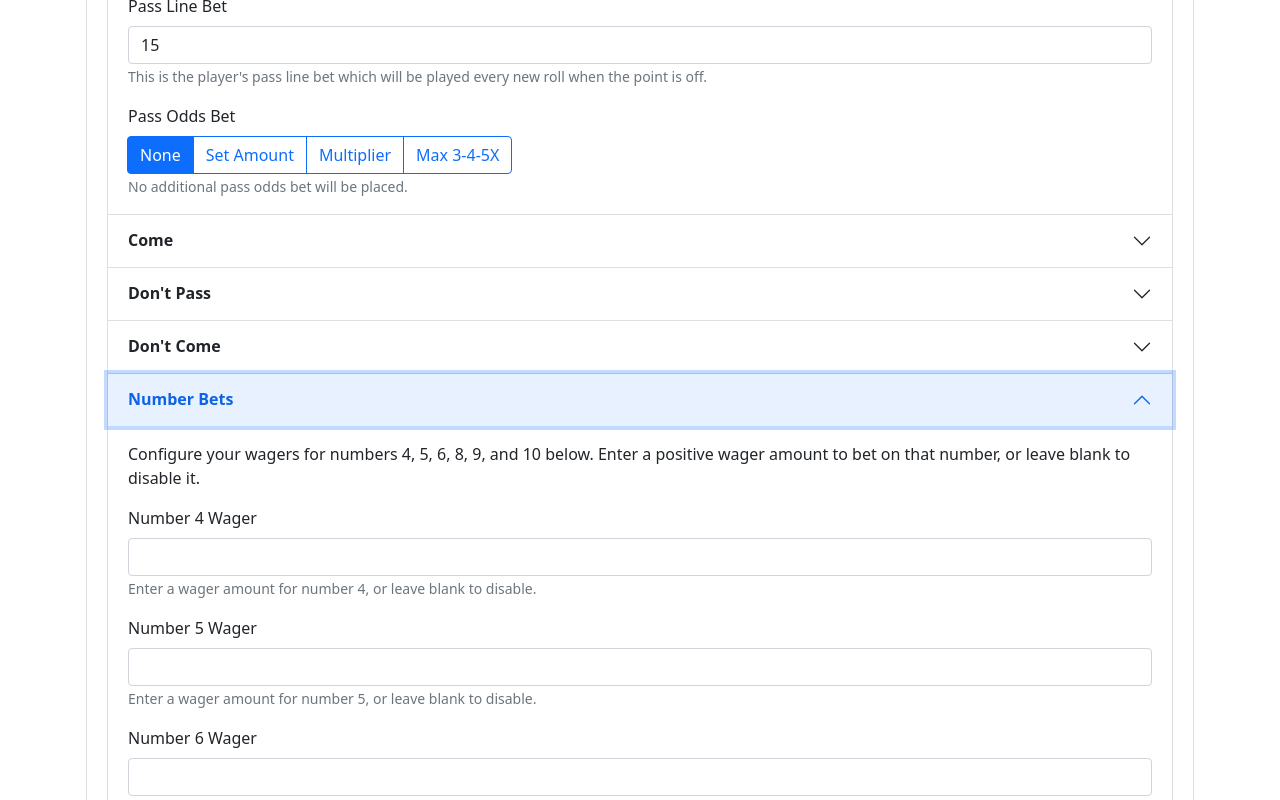
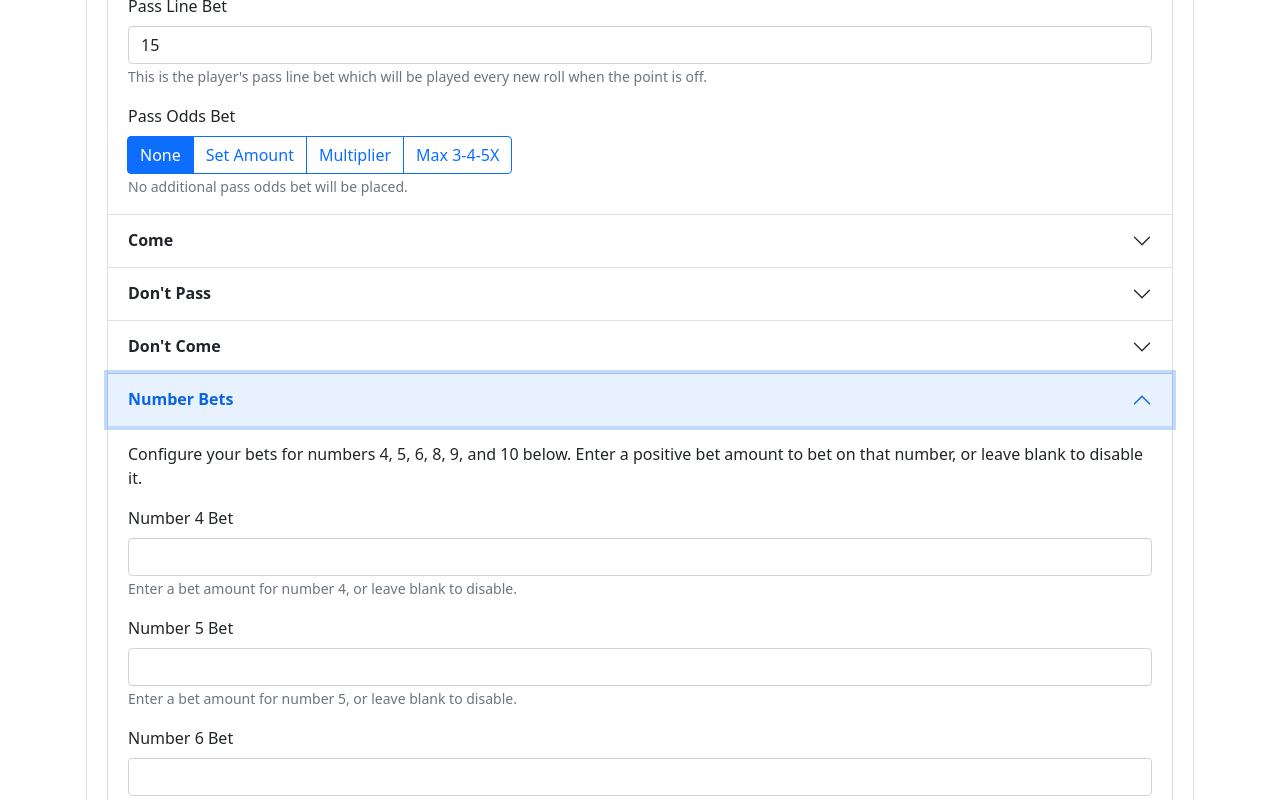
Before and after one commit to jakekarnes42/craps-simulator, a React (Create React App) app: page / in a window 1280 px wide. Both pictures are taken after a click on the button "Number Bets". Shown: the part 1027-1827 px from the top of the page. Built offline with nearby package versions, Linux system fonts and the light colour scheme.

Commit message:
Standardizing on 'bet' rather than 'wager'

```diff
--- a/src/components/configuration/NumberBetsConfiguration.tsx
+++ b/src/components/configuration/NumberBetsConfiguration.tsx
@@ -22,17 +22,17 @@ export const NumberBetsConfiguration = ({
 
   function getNumberBetHelpText(num: 4 | 5 | 6 | 8 | 9 | 10, userValue: number | null): JSX.Element | string {
     if (!userValue || userValue <= 0) {
-      return `Enter a wager amount for number ${num}, or leave blank to disable.`;
+      return `Enter a bet amount for number ${num}, or leave blank to disable.`;
     }
     if (!configuration.avoidRounding) {
       // Normal text
-      return `Enter the wager amount for number ${num}. Leave blank to skip betting on ${num}.`;
+      return `Enter the bet amount for number ${num}. Leave blank to skip betting on ${num}.`;
     } else {
       // “Avoid rounding” is on → show the "adjusted" bet:
       const actualBet = calculateNumberBetAvoidRounding(userValue, num);
       return (
         <>
-          <p className='mb-1'>Enter the wager amount for number {num}. (Avoid Rounding is enabled.)</p>
+          <p className='mb-1'>Enter the bet amount for number {num}. (Avoid Rounding is enabled.)</p>
           {
             actualBet === userValue
               ? <small>No adjustment needed. The bet remains ${userValue}.</small>
@@ -48,13 +48,13 @@ export const NumberBetsConfiguration = ({
       <Accordion.Header>Number Bets</Accordion.Header>
       <Accordion.Body>
         <p>
-          Configure your wagers for numbers 4, 5, 6, 8, 9, and 10 below.
-          Enter a positive wager amount to bet on that number, or leave blank to disable it.
+          Configure your bets for numbers 4, 5, 6, 8, 9, and 10 below.
+          Enter a positive bet amount to bet on that number, or leave blank to disable it.
         </p>
 
         <NumericInput
           controlId="numberBet4"
-          label="Number 4 Wager"
+          label="Number 4 Bet"
           value={configuration.numberBet4}
           helpText={getNumberBetHelpText(4, configuration.numberBet4)}
           isValid={true}
@@ -68,7 +68,7 @@ export const NumberBetsConfiguration = ({
         />
         <NumericInput
           controlId="numberBet5"
-          label="Number 5 Wager"
+          label="Number 5 Bet"
           value={configuration.numberBet5}
           helpText={getNumberBetHelpText(5, configuration.numberBet5)}
           isValid={true}
@@ -82,7 +82,7 @@ export const NumberBetsConfiguration = ({
         />
         <NumericInput
           controlId="numberBet6"
-          label="Number 6 Wager"
+          label="Number 6 Bet"
           value={configuration.numberBet6}
           helpText={getNumberBetHelpText(6, configuration.numberBet6)}
           isValid={true}
@@ -96,7 +96,7 @@ export const NumberBetsConfiguration = ({
         />
         <NumericInput
           controlId="numberBet8"
-          label="Number 8 Wager"
+          label="Number 8 Bet"
           value={configuration.numberBet8}
           helpText={getNumberBetHelpText(8, configuration.numberBet8)}
           isValid={true}
@@ -110,7 +110,7 @@ export const NumberBetsConfiguration = ({
         />
         <NumericInput
           controlId="numberBet9"
-          label="Number 9 Wager"
+          label="Number 9 Bet"
           value={configuration.numberBet9}
           helpText={getNumberBetHelpText(9, configuration.numberBet9)}
           isValid={true}
@@ -124,7 +124,7 @@ export const NumberBetsConfiguration = ({
         />
         <NumericInput
           controlId="numberBet10"
-          label="Number 10 Wager"
+          label="Number 10 Bet"
           value={configuration.numberBet10}
           helpText={getNumberBetHelpText(10, configuration.numberBet10)}
           isValid={true}
@@ -162,7 +162,7 @@ export const NumberBetsConfiguration = ({
         <BooleanSwitchInput
           id="omitNumberBetOnPoint"
           label="Omit Number Bet on the Point Number"
-          helpText="If enabled, a wager will not be placed on a number if it matches the current point."
+          helpText="If enabled, a bet will not be placed on a number if it matches the current point."
           value={configuration.omitNumberBetOnPoint}
           onChange={(newValue: boolean) => {
             setConfiguration(configuration.setOmitNumberBetOnPoint(newValue));
--- a/src/components/simulation/SingleGameRollDisplay.tsx
+++ b/src/components/simulation/SingleGameRollDisplay.tsx
@@ -75,11 +75,11 @@ const representNewBets = (newBets: PlacedBet[], newBankroll: number): ReactNode
 /**
  * Calculates the press details for a winning NUMBER_BET.
  *
- * This helper computes, based on the original wager, the win (payout),
+ * This helper computes, based on the original bet, the win (payout),
  * the bet number, and the chosen press strategy, how much of the win is
  * reinvested into the bet (pressIncrease) and how much is returned to the bankroll.
  *
- * @param originalBet - The initial wager for the bet.
+ * @param originalBet - The initial bet for the bet.
  * @param payoff - The win payout (amount won) for the bet.
  * @param betNumber - The number the bet is placed on (4,5,6,8,9,10).
  * @param pressStrategy - The chosen press strategy.
@@ -211,7 +211,7 @@ export const SingleGameRollDisplay = ({ result }: SingleGameRollDisplayProps) =>
         : ` (Wins: ${nb.winCount})`;
       return (
         <li key={i}>
-          <strong>Number Bet ({nb.number}){!numberBetsActive ? ' (Off)' : ''}:</strong> ${nb.wager}{pressInfo}
+          <strong>Number Bet ({nb.number}){!numberBetsActive ? ' (Off)' : ''}:</strong> ${nb.bet}{pressInfo}
         </li>
       );
     });
--- a/src/game/GameState.ts
+++ b/src/game/GameState.ts
@@ -21,7 +21,7 @@ export interface ComeBet extends Bet {
 
 export interface NumberBet {
     number: 4 | 5 | 6 | 8 | 9 | 10;
-    wager: number;
+    bet: number;
     winCount: number; //Tracks how many times this particular number bet has won consecutively.
 }
 
--- a/src/game/Session.ts
+++ b/src/game/Session.ts
@@ -419,7 +419,7 @@ function placeNewNumberBetsForCycle(
         }
         if (canPlaceBet(bankroll, amountWithRounding, cfg.bankrollMinimum)) {
             bankroll -= amountWithRounding;
-            currentBets.numberBets.push({ number, wager: amountWithRounding, winCount: 0 });
+            currentBets.numberBets.push({ number, bet: amountWithRounding, winCount: 0 });
             newBets.push({ type: BetType.NUMBER_BET, bet: amountWithRounding, number });
         }
     }
@@ -893,7 +893,7 @@ function resolveNumberBets(
     if (roll === 7) {
         for (const nb of currentBets.numberBets) {
             resolvedBets.push({
-                placedBet: { type: BetType.NUMBER_BET, bet: nb.wager, number: nb.number },
+                placedBet: { type: BetType.NUMBER_BET, bet: nb.bet, number: nb.number },
                 outcome: BetOutcome.LOSS,
                 payout: 0
             });
@@ -907,11 +907,11 @@ function resolveNumberBets(
         if (roll === nb.number) {
             // The bet won:
             // 1) calculate payoff based on standard place/buy rules
-            const payoff = calculateNumberBetPayoff(nb.wager, nb.number, cfg.rounding);
+            const payoff = calculateNumberBetPayoff(nb.bet, nb.number, cfg.rounding);
 
             // 2) apply press strategy to see how much goes back onto the bet
             const { updatedBetSize, netToBankroll } = applyPressStrategy(
-                nb.wager,
+                nb.bet,
                 payoff,
                 nb.number,
                 cfg.pressStrategy
@@ -930,7 +930,7 @@ function resolveNumberBets(
                 bankroll += updatedBetSize;
 
                 resolvedBets.push({
-                    placedBet: { type: BetType.NUMBER_BET, bet: nb.wager, number: nb.number },
+                    placedBet: { type: BetType.NUMBER_BET, bet: nb.bet, number: nb.number },
                     outcome: BetOutcome.WIN,
                     payout: payoff,
                 });
@@ -938,10 +938,10 @@ function resolveNumberBets(
                 cashedOut.push(nb.number);
             } else {
                 // Remain on the table pressed up
-                nb.wager = updatedBetSize;
+                nb.bet = updatedBetSize;
 
                 resolvedBets.push({
-                    placedBet: { type: BetType.NUMBER_BET, bet: nb.wager, number: nb.number },
+                    placedBet: { type: BetType.NUMBER_BET, bet: nb.bet, number: nb.number },
                     outcome: BetOutcome.WIN,
                     payout: payoff,
                 });
```
